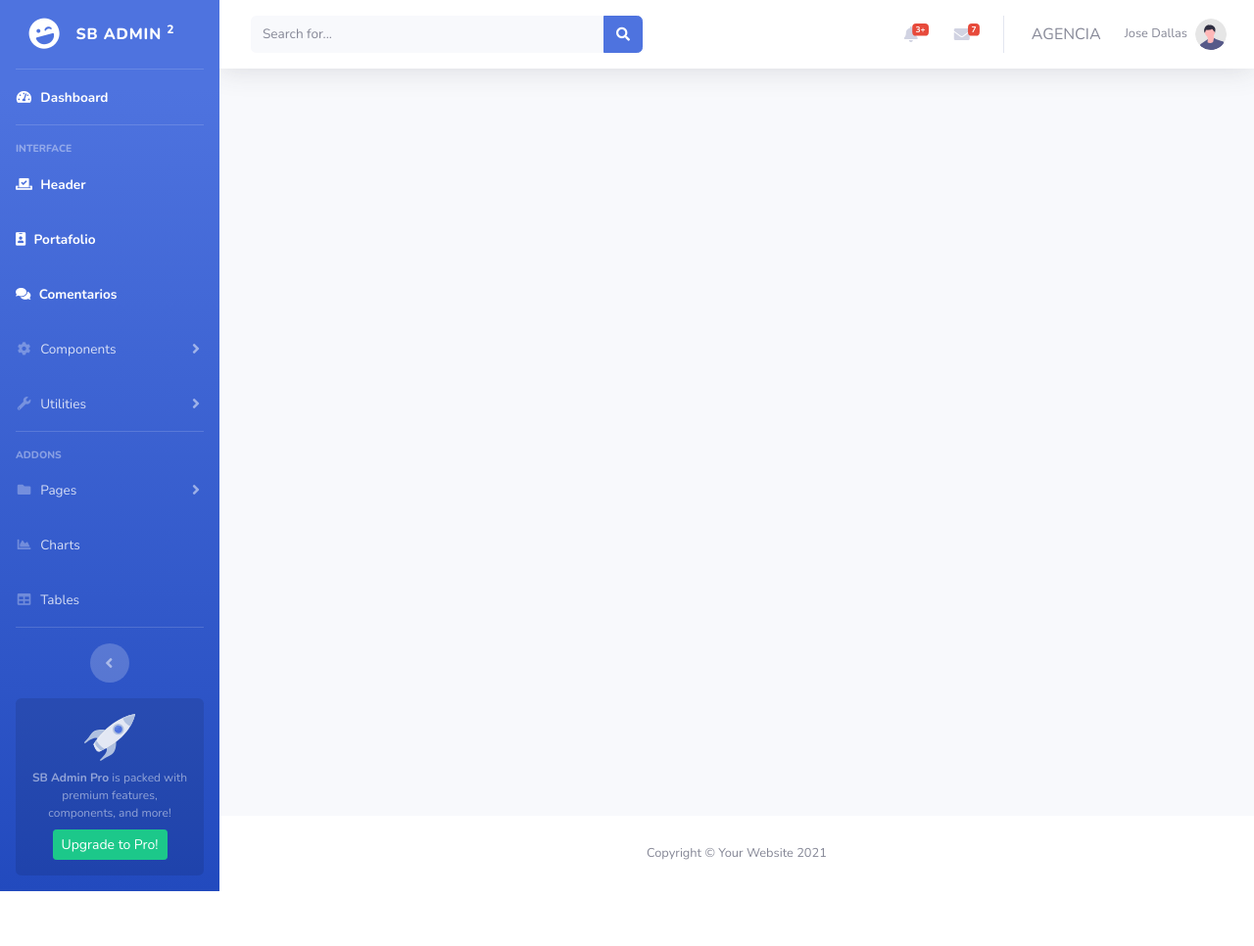
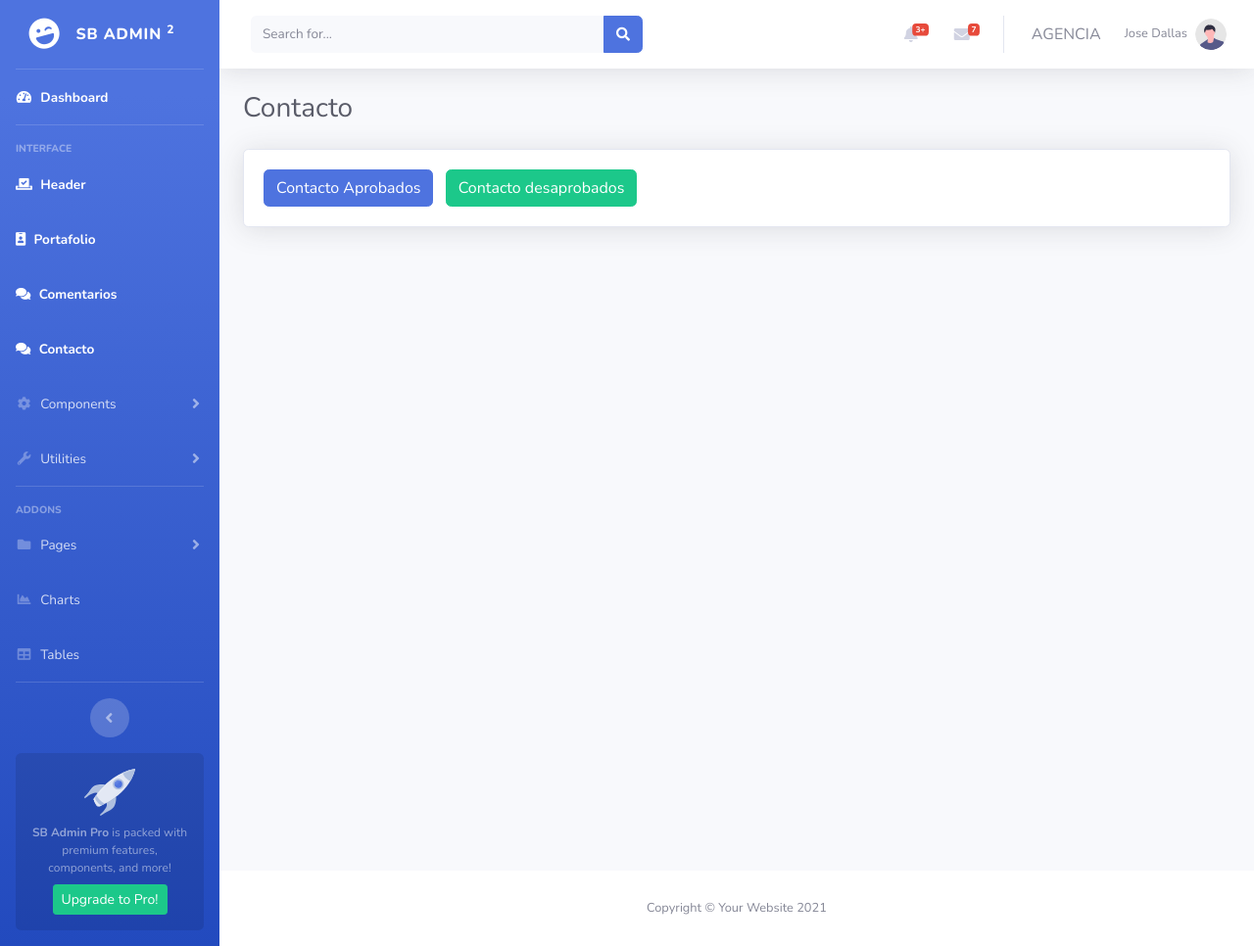
Before and after one commit to Xekram2194/phpTarea, a PHP site: page /phpTarea/admin/index.php?contacto in a window 1280 px wide. Shown: the whole page at 98% size. Before the commit the page ends 910 px from the top, so only its background shows below. Run offline with PHP 8.4, Linux system fonts and the light colour scheme; a user stored in the database is signed in; data comes from the database, SQL or seed files in the repository; some libraries are stand-ins or nearby versions.

Commit message:
comentarios back

```diff
--- a/public/admin/index.php
+++ b/public/admin/index.php
@@ -48,6 +48,10 @@
             if (isset($_GET['com_desaprobados'])) {
                 include(VIEW_BACK . DS . "com_desaprobados.php");
             }
+            if (isset($_GET['contacto'])) {
+                include(VIEW_BACK . DS . "contacto.php");
+            }
+
             ?>
         </div>
         <!-- /.container-fluid -->
--- a/public/css/estilos.css
+++ b/public/css/estilos.css
@@ -717,7 +717,7 @@ a {
 .contacto .alert-contacto {
   position: fixed;
   top: 35%;
-  left: 90%;
+  left: 50%;
   transform: translate(-50%, -50%);
 }
 .contacto .alert-contacto .alert {
--- a/resources/config.php
+++ b/resources/config.php
@@ -12,9 +12,9 @@
     // echo VIEW_BACK;
 
     // ⚡⚡ DATABASE
-    defined("DB_HOST") ? NULL : define("DB_HOST", "localhost");
+    defined("DB_HOST") ? NULL : define("DB_HOST", "localhost:8889");
     defined("DB_USER") ? NULL : define("DB_USER", "root");
-    defined("DB_PASS") ? NULL : define("DB_PASS", "");
+    defined("DB_PASS") ? NULL : define("DB_PASS", "root");
     defined("DB_NAME") ? NULL : define("DB_NAME", "agencia");
 
     $conexion = mysqli_connect(DB_HOST, DB_USER, DB_PASS, DB_NAME);
--- a/resources/controllers/front/contactoController.php
+++ b/resources/controllers/front/contactoController.php
@@ -10,6 +10,6 @@ function sendMessage()
         query("INSERT INTO contacto (con_nombre,con_correo,con_telefono,con_mensaje,con_fecha) VALUES ('{$con_name}','{$con_correo}','{$con_phone}','{$con_mensaje}', NOW())");
         set_mensaje(setalert("Mensaje Enviado Correctamente"));
 
-        redirect("http://localhost/dw2023-1/04%20CMS/public/#5");
+        redirect("http://localhost:8888/phpTarea/public/#5");
     }
 }
--- /dev/null
+++ b/resources/views/back/contacto.php
@@ -0,0 +1,13 @@
+<div class="d-sm-flex align-items-center justify-content-between mb-4">
+    <h1 class="h3 mb-0 text-gray-800">Contacto</h1>
+</div>
+<div class="row">
+    <div class="col-md-12">
+        <div class="card shadow mb-3">
+            <div class="card-body">
+                <a href="index.php?com_aprobados" class="btn btn-primary"></i> Contacto Aprobados </a>
+                <a href="index.php?com_desaprobados" class="btn btn-success ml-2">Contacto desaprobados</a>
+            </div>
+        </div>
+    </div>
+</div>
--- a/resources/views/back/sidebar.php
+++ b/resources/views/back/sidebar.php
@@ -40,6 +40,11 @@
                 <a class="nav-link" href="index.php?comentarios">
                     <i class="fas fa-comments"></i>
                     <span>Comentarios</span></a>
+            </li>
+            <li class="nav-item active">
+                <a class="nav-link" href="index.php?contacto">
+                    <i class="fas fa-comments"></i>
+                    <span>Contacto</span></a>
             </li>
 
             <!-- Nav Item - Pages Collapse Menu -->
--- a/resources/views/front/footer.php
+++ b/resources/views/front/footer.php
@@ -18,5 +18,5 @@
 </footer>
 <script src="js/codigo.js"></script>
 </body>
-
+<script type="text/javascript" src="https://cdn.jsdelivr.net/npm/toastify-js"></script>
 </html>
--- a/resources/views/front/footerAuth.php
+++ b/resources/views/front/footerAuth.php
@@ -7,6 +7,7 @@
 <!-- Core plugin JavaScript-->
 <script src="admin/vendor/jquery-easing/jquery.easing.min.js"></script>
 
+
 <!-- Custom scripts for all pages-->
 <script src="admin/js/sb-admin-2.min.js"></script>
 
--- a/resources/views/front/head.php
+++ b/resources/views/front/head.php
@@ -9,6 +9,7 @@
     <link href="https://fonts.googleapis.com/css2?family=Kaushan+Script&family=Merriweather:wght@300;400;700&family=Montserrat:wght@300;400;600;700&family=Roboto+Slab:wght@300;400;700&display=swap" rel="stylesheet">
     <link rel="stylesheet" href="https://cdnjs.cloudflare.com/ajax/libs/font-awesome/6.3.0/css/all.min.css" integrity="sha512-SzlrxWUlpfuzQ+pcUCosxcglQRNAq/DZjVsC0lE40xsADsfeQoEypE+enwcOiGjk/bSuGGKHEyjSoQ1zVisanQ==" crossorigin="anonymous" referrerpolicy="no-referrer" />
     <link rel="stylesheet" href="css/estilos.css">
+    <link rel="stylesheet" type="text/css" href="https://cdn.jsdelivr.net/npm/toastify-js/src/toastify.min.css">
     <title>Agencia</title>
 </head>
 <body>
```
